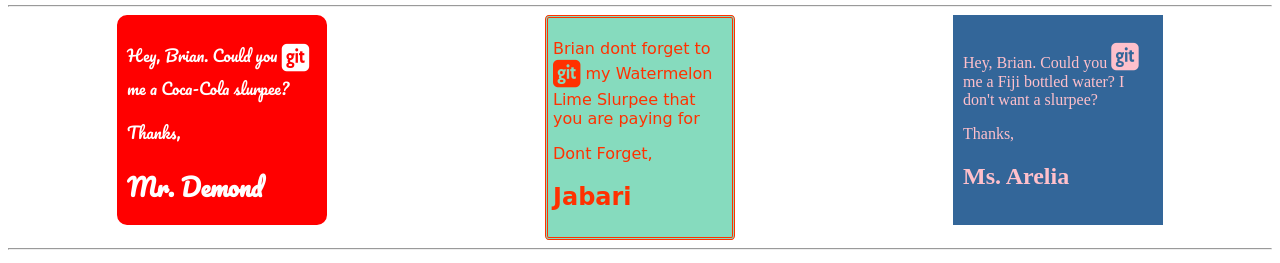
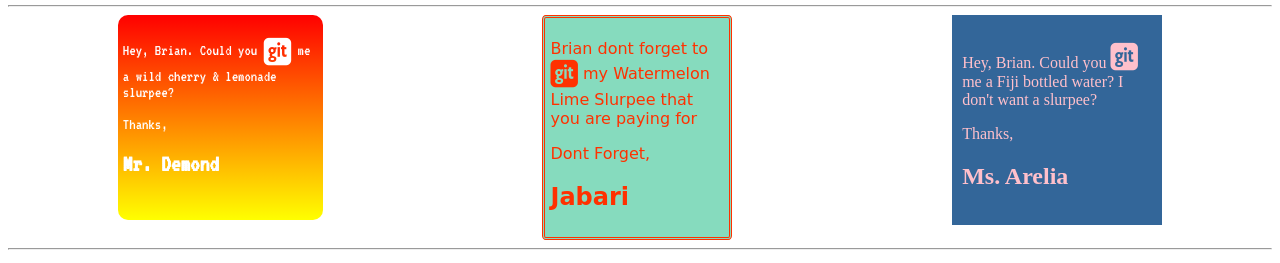
Before and after one commit to CoderSpace/slurpees, a plain HTML site: page index.html in a window 1280 px wide. Shown: the part 607-870 px from the top of the page. Drawn offline with Linux system fonts and the light colour scheme; a web font is replaced by a local one.

Commit message:
change order and styles

```diff
--- a/index.html
+++ b/index.html
@@ -22,7 +22,7 @@
         <main>
 
           <div class="order mr-demond">
-            <p>Hey, Brian. Could you <i class="fa fa-git-square fa-2x" aria-hidden="true"></i> me a Coca-Cola slurpee?</p>
+            <p>Hey, Brian. Could you <i class="fa fa-git-square fa-2x" aria-hidden="true"></i> me a wild cherry & lemonade slurpee?</p>
             <p>Thanks,</p>
             <h2>Mr. Demond</h2>
           </div>
--- a/styles/style.css
+++ b/styles/style.css
@@ -1,8 +1,8 @@
 @import url('https://maxcdn.bootstrapcdn.com/font-awesome/4.7.0/css/font-awesome.min.css');
 
-@import url('https://fonts.googleapis.com/css?family=Pacifico');
+@import url('https://fonts.googleapis.com/css?family=Sedgwick+Ave+Display');
 
-@import url('https://fonts.googleapis.com/css?family=Sedgwick+Ave+Display');
+@import url('https://fonts.googleapis.com/css?family=VT323');
 
 /* ^^ import your fonts above this line ^^ */
 
@@ -56,10 +56,13 @@ main {
 
 .mr-demond {
   border-color: red;
-  background: red;
+  background: linear-gradient(red, yellow);
   color: white;
   border-radius: 10px;
-  font-family: 'Pacifico', cursive;
+  font-family: 'VT323', monospace;
+  border: none;
+  width: 195px;
+  height: 195px;
 }
 
 
```
